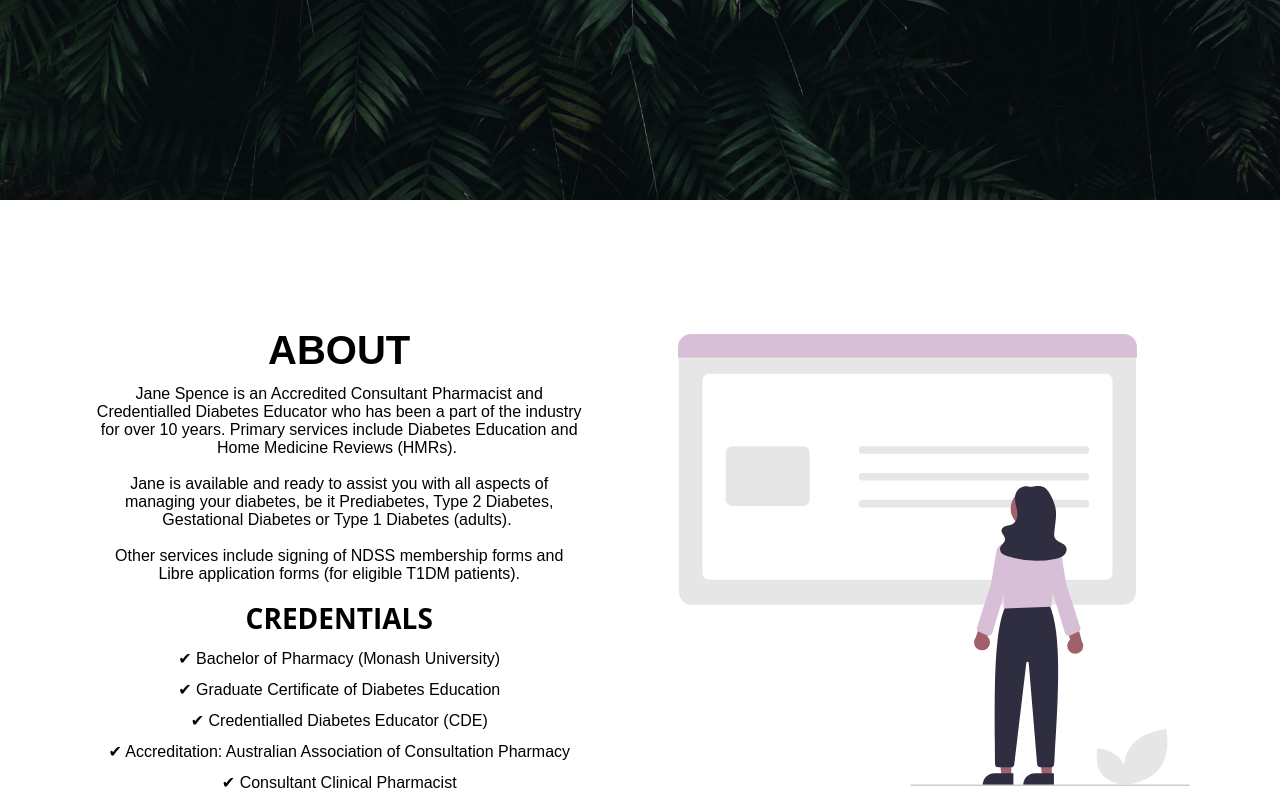
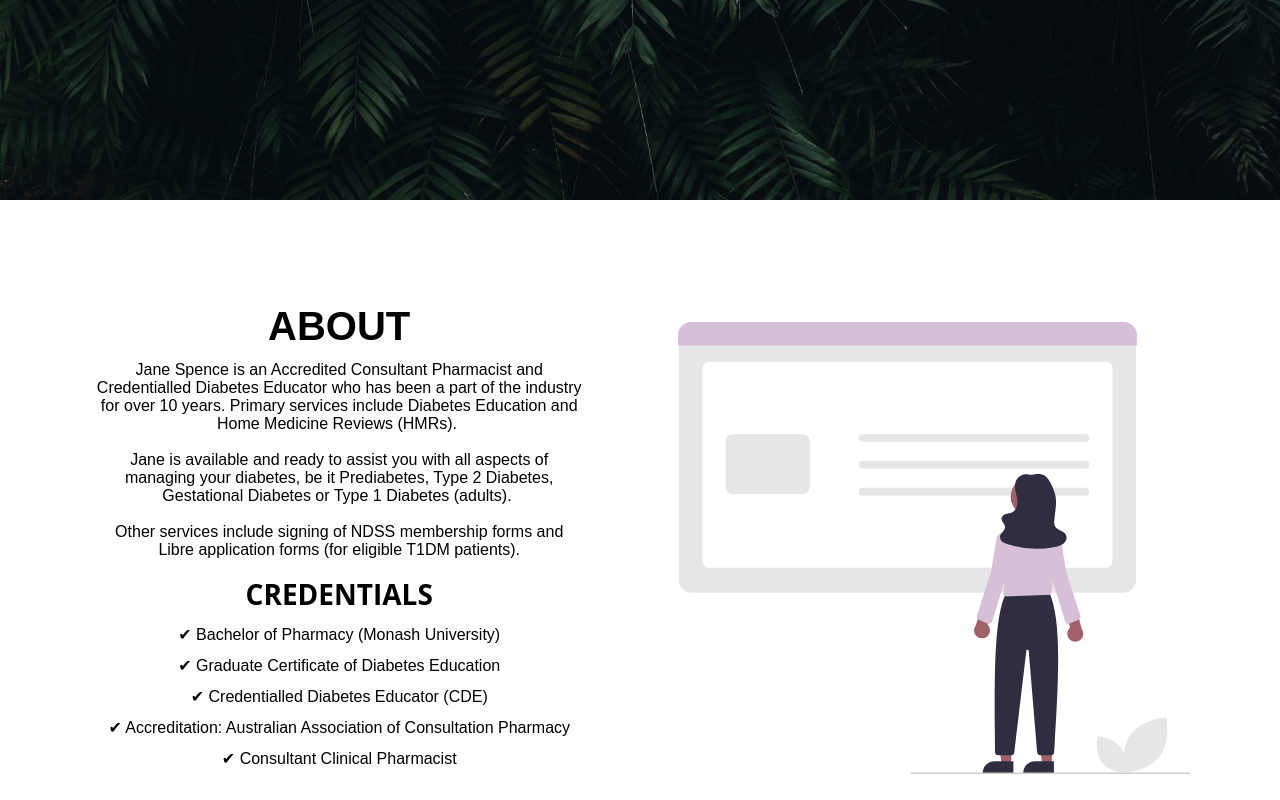
Before and after one commit to jackedwardbeard/01-Jane_Spence, a React (Create React App) app in the folder jane_spence/: page / in a window 1280 px wide. Shown: the part 600-1400 px from the top of the page. Built offline with nearby package versions, Linux system fonts and the light colour scheme.

Commit message:
Raised about/FAQ left column slightly.

```diff
--- a/jane_spence/src/components/Information/InformationComponents.js
+++ b/jane_spence/src/components/Information/InformationComponents.js
@@ -50,6 +50,7 @@ export const Column1 = styled.div`
     justify-content: center;
     align-items: center;
     text-align: center;
+    margin-top: -3vh;
     margin-left: 5vw;
     margin-right: 5vw;
 
```
